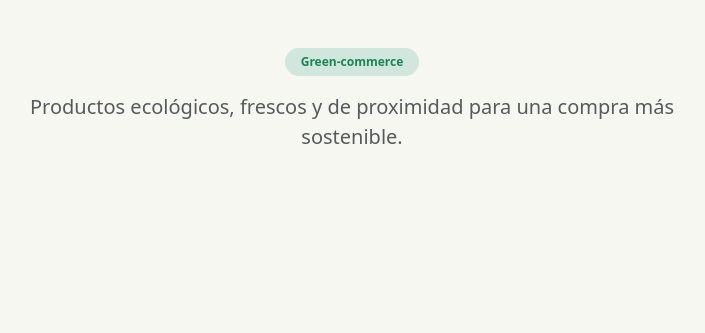
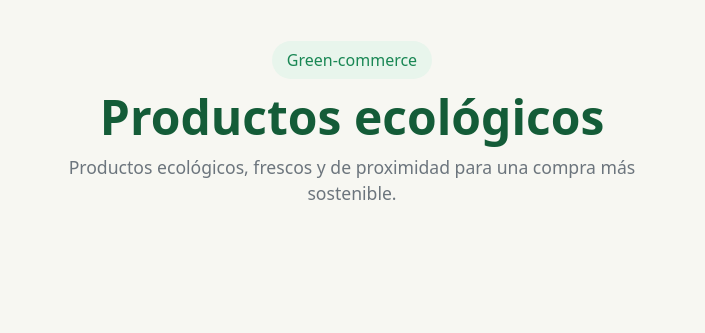
Before and after one commit to mtorpo/django-agrivall, a Django app: page /productos/ in a window 1280 px wide. Shown: the part 91-424 px from the top of the page, without its empty margins (288-993 px from the left). Run offline with Django 5.2, Linux system fonts and the light colour scheme; the visitor is signed in with stand-in values (Sample User, id 1); data that the repository does not hold is empty; some libraries are stand-ins or nearby versions.

Commit message:
productos css

```diff
--- a/agrivall/static/css/productos.css
+++ b/agrivall/static/css/productos.css
@@ -1,16 +1,97 @@
-/* @import "../../node_modules/bootstrap/dist/css/bootstrap.min.css";
-@import "../../node_modules/bootstrap-icons/font/bootstrap-icons.min.css"; */
-
-
-
-/* LISTADO DE CATEGORIAS */
-.categoria-lista .card {
-    transition:
-        transform 0.25s ease,
-        box-shadow 0.25s ease;
+.productos-header {
+    width: min(900px, 92%);
+    margin: 0 auto;
+    padding: 3rem 0 2rem;
+    text-align: center;
 }
 
-.categoria-lista .card:hover {
-    transform: translateY(-5px) scale(1.02);
-    box-shadow: 0 12px 24px rgba(0,0,0,0.12);
+.productos-header h1 {
+    margin: 1rem 0 .5rem;
+    font-size: clamp(2rem, 4vw, 3rem);
 }
+
+.productos-header p {
+    max-width: 650px;
+    margin: 0 auto;
+    font-size: 1.1rem;
+}
+
+.productos-section {
+    width: min(1100px, 92%);
+    margin: 0 auto;
+    padding: 2rem 0 4rem;
+}
+
+.productos-grid {
+    display: grid;
+    grid-template-columns: 1fr;
+    gap: 1.5rem;
+}
+
+.form-add-cart {
+    height: 100%;
+}
+
+.producto-card {
+    height: 100%;
+    overflow: hidden;
+    display: flex;
+    flex-direction: column;
+}
+
+.producto-img {
+    width: 100%;
+    height: 250px;
+    object-fit: cover;
+}
+
+.producto-content {
+    padding: 1.5rem;
+    display: flex;
+    flex-direction: column;
+    flex-grow: 1;
+}
+
+.producto-title {
+    font-size: 1.3rem;
+    margin-bottom: .7rem;
+}
+
+.producto-description {
+    margin-bottom: 1rem;
+}
+
+.producto-info {
+    display: flex;
+    justify-content: space-between;
+    align-items: center;
+    margin-bottom: 1rem;
+}
+
+.producto-price {
+    color: var(--primary);
+    font-weight: 700;
+    font-size: 1.25rem;
+}
+
+.producto-weight {
+    font-weight: 600;
+}
+
+.producto-btn {
+    margin-top: auto;
+    width: 100%;
+    cursor: pointer;
+}
+
+@media (min-width: 700px) {
+    .productos-grid {
+        grid-template-columns: repeat(2, 1fr);
+    }
+}
+
+@media (min-width: 1000px) {
+    .productos-grid {
+        grid-template-columns: repeat(3, 1fr);
+    }
+}
--- a/agrivall/templates/productos.html
+++ b/agrivall/templates/productos.html
@@ -4,102 +4,97 @@
 <head>
     <meta charset="UTF-8">
     <meta name="viewport" content="width=device-width, initial-scale=1.0">
-    <title>Document</title>
+    <title>Productos | Agrivall</title>
     <link rel="stylesheet" href="{% static 'css/bootstrap.min.css' %}">
+
     <link rel="stylesheet" href="{% static 'css/nav.css' %}">
+    <link rel="stylesheet" href="{% static 'css/tema.css' %}">
     <link rel="stylesheet" href="{% static 'css/productos.css' %}">
-    <link rel="stylesheet" href="{% static 'css/tema.css' %}">
+</head>
 
-</head>
 <body>
 
     {% include "partials/nav.html" %}
 
-    <!-- Mensaje de pedido finalizado -->
     {% include "partials/pedido_finalizado_message.html" %}
-
-    <!-- Producto añadido -->
     {% include "partials/producto_added_message.html" %}
 
-    <div class="container py-5 text-center">
+    <main>
 
-        <span class="badge rounded-pill bg-success-subtle text-success px-3 py-2 mb-3">
+        <section class="productos-header">
+            <span class="badge-green">
                 Green-commerce
             </span>
 
-        <p class="lead text-muted mx-auto" style="max-width: 650px;">
+            <h1>Productos ecológicos</h1>
+
+            <p class="text-soft">
                 Productos ecológicos, frescos y de proximidad para una compra más sostenible.
             </p>
+        </section>
 
-    </div>
+        <section class="productos-section">
 
-    <!-- CARTAS PRODUCTOS -->
-    <section class="categoria-lista">
-        <div class="container py-5">
-            <div class="row g-4">
+            <div class="productos-grid">
 
                 {% for producto in productos %}
-                    <div class="col-12 col-md-6 col-lg-4">
-                        <form method="post" action="{% url 'crear_linea_pedido' %}" class="h-100 form-add-cart">
+
+                    <form method="post" action="{% url 'crear_linea_pedido' %}" class="form-add-cart">
                         {% csrf_token %}
 
                         <input type="hidden" name="producto_id" value="{{ producto.id }}">
 
-                            <div class="card h-100">
+                        <article class="soft-card producto-card">
+
                             {% if producto.imagen %}
                                 <img
                                     src="{{ producto.imagen.url }}"
-                                        class="card-img-top"
+                                    class="producto-img"
                                     alt="{{ producto.nombre }}"
-                                        style="height: 250px; object-fit: cover;"
                                 >
                             {% endif %}
 
-                                <div class="card-body d-flex flex-column">
-                                    <div class="pe-3 ps-3">
-                                        <h5 class="card-title">
+                            <div class="producto-content">
+
+                                <h2 class="producto-title">
                                     {{ producto.nombre }}
-                                        </h5>
+                                </h2>
 
-                                        <p class="card-text text-muted mb-2">
+                                <p class="text-soft producto-description">
                                     {{ producto.descripcion }}
                                 </p>
 
-                                        <div class="d-flex justify-content-between align-items-center mb-3">
-                                            <span class="fw-semibold text-success fs-5">
+                                <div class="producto-info">
+                                    <span class="producto-price">
                                         {{ producto.precio_unidad }} €
                                     </span>
 
-                                            <span class="fw-semibold fs-6">
+                                    <span class="producto-weight">
                                         {{ producto.peso_kg }} kg
                                     </span>
                                 </div>
+
+                                <button type="submit" class="btn-green producto-btn">
+                                    Añadir al carrito
+                                </button>
+
                             </div>
 
-                                    <button
-                                        type="submit"
-                                        class="btn btn-success rounded-pill mt-auto"
-                                    >
-                                        Añadir al carrito
-                                    </button>
-                                </div>
-                            </div>
+                        </article>
+
                     </form>
-                    </div>
+
                 {% endfor %}
 
             </div>
-        </div>
+
         </section>
 
-    <!-- <script src="../../node_modules/bootstrap/dist/js/bootstrap.bundle.min.js"></script> -->
-    <script src="{% static 'js/bootstrap.bundle.min.js' %}"></script>
+    </main>
 
-    <!-- Lógica JS para mostrar el mensaje AJAX de pedido añadido, viene de crear_linea_pedido al añadir un producto -->
     <script src="{% static 'js/producto_added_message.js' %}"></script>
+
     <script>
-
-        // JS Para capturar el action del form y el contador de productos en carro
         const formsAddCart = document.querySelectorAll(".form-add-cart");
         const contadorCarrito = document.getElementById("cart-count");
 
@@ -116,7 +111,6 @@
 
                 const data = await response.json();
 
-                // AJAX, actualizar contador producto + mensaje producto añadido
                 if (data.ok) {
                     contadorCarrito.textContent = data.cart_count;
 
@@ -128,6 +122,8 @@
         });
     </script>
 
-    <!-- popper y bs -->
+    <script src="{% static 'js/bootstrap.bundle.min.js' %}"></script>
+
+
 </body>
 </html>
```
Lines whose indentation alone changed are shown as unchanged.
